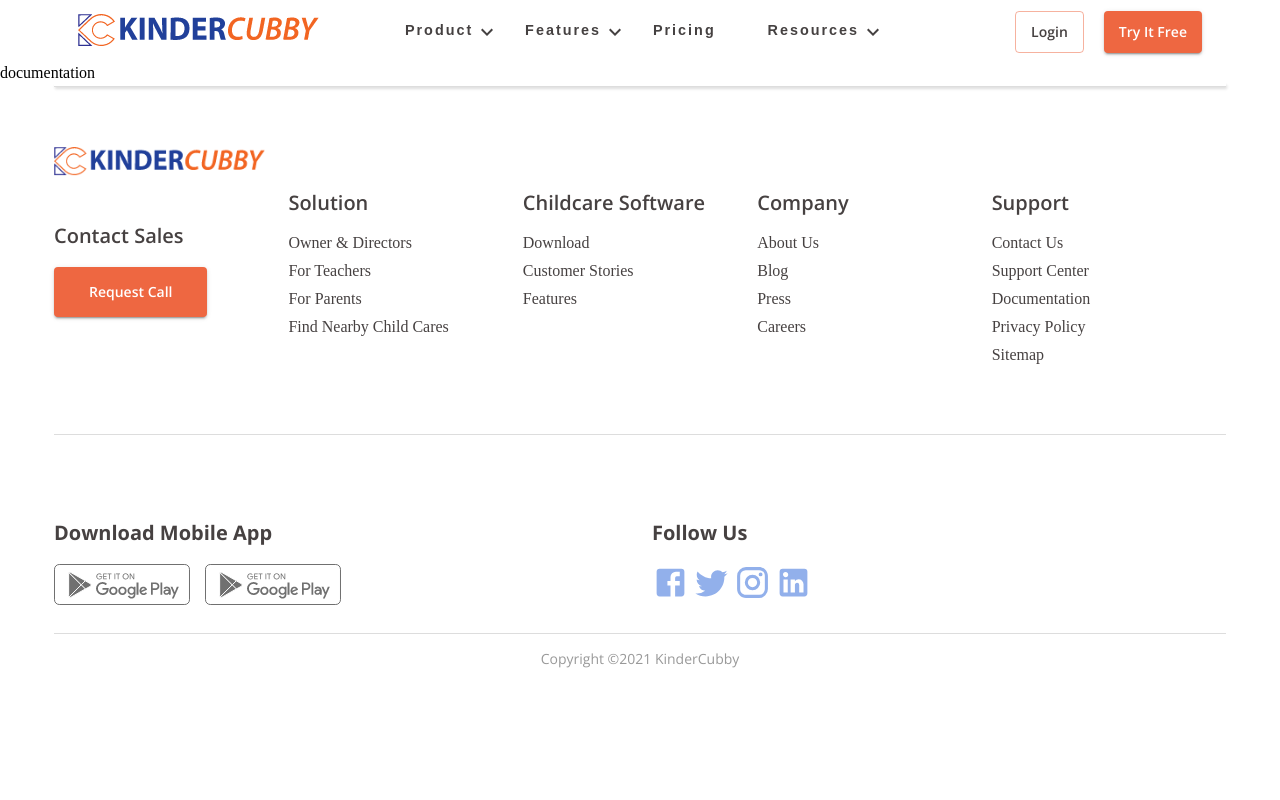
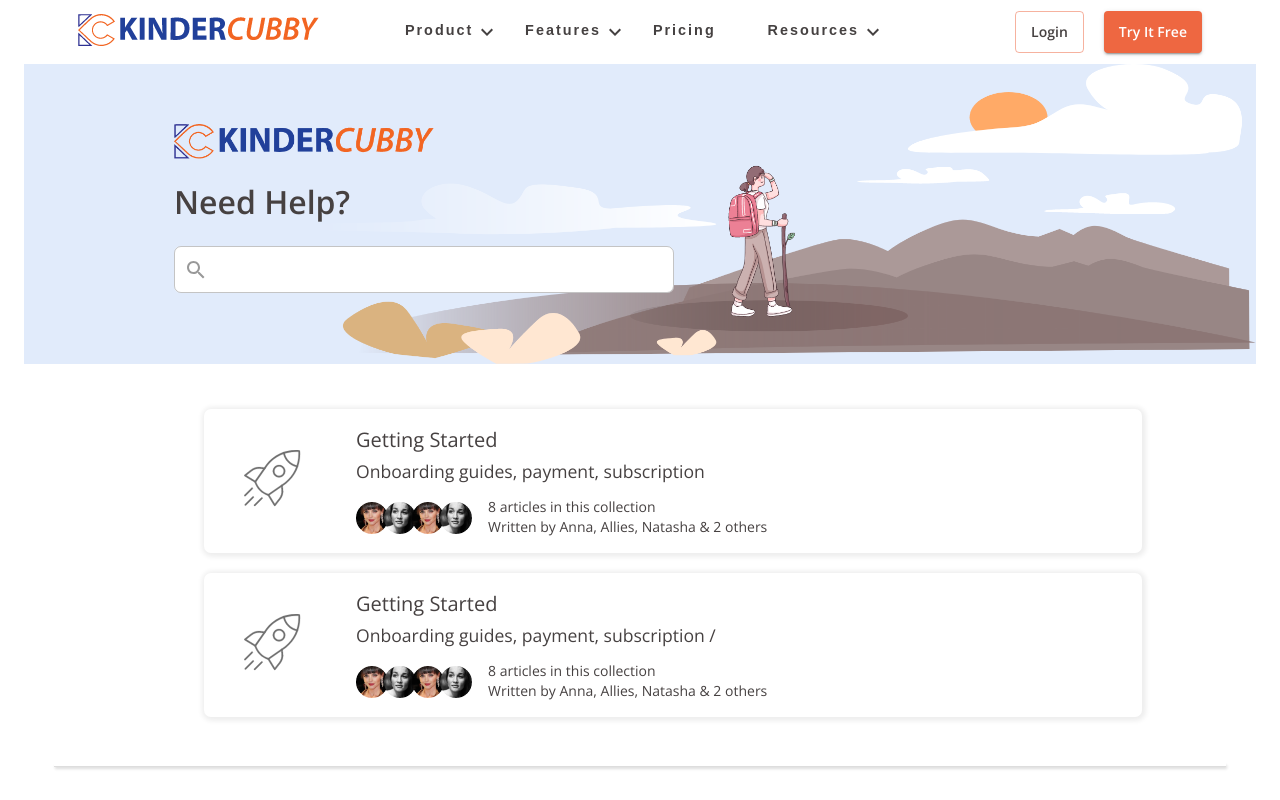
Before and after one commit to mozammel-newroz/kinder-cubby, a React (Create React App) app: page /documentation in a window 1280 px wide. Shown: the top 800 px of the page. Built offline with nearby package versions, Linux system fonts and the light colour scheme; a web font is replaced by a local one.

Commit message:
documentation done

```diff
--- a/src/pages/resources/Documentation.jsx
+++ b/src/pages/resources/Documentation.jsx
@@ -1,11 +1,217 @@
-import React from 'react'
+import React from "react";
+import Carousel from "nuka-carousel";
+import {
+  makeStyles,
+  IconButton,
+  Typography,
+  Container,
+  Grid,
+  TextField,
+} from "@material-ui/core";
+import SearchIcon from "@material-ui/icons/Search";
+
+import NeedHelp from "../../assets/images/NeedHelp@2x.png";
+import logo from "../../assets/images/KinderCubbyLogo@2x.png";
+import Rocket from "../../assets/images/Rocket.png";
+import Model1 from "../../assets/images/Model1.png";
+import Model2 from "../../assets/images/Model2.png";
+
+const useStyle = makeStyles((theme) => ({
+  wrapper: {
+    backgroundColor: "#E1EBFB",
+    backgroundImage: `url(${NeedHelp})`,
+    backgroundRepeat: "no-repeat",
+    backgroundSize: "contain, cover",
+    backgroundPosition: "right",
+    height: 300,
+  },
+  find_banner: {
+    padding: "60px 150px",
+    [theme.breakpoints.down("xs")]: {
+      padding: 20,
+    },
+  },
+  title: {
+    textAlign: "left",
+  },
+  banner_image: {
+    height: 35,
+    marginBottom: 15,
+  },
+  input: {
+    marginBottom: 30,
+  },
+  inputField: {
+    padding: "10px",
+    height: 47,
+    borderRadius: 7,
+    backgroundColor: "#fff",
+    width: 500,
+    [theme.breakpoints.down("xs")]: {
+      width: "100%",
+    },
+  },
+
+  search: {
+    color: "#999",
+  },
+  topics: {
+    margin: "45px 180px",
+    width: '100%',
+    [theme.breakpoints.down("xs")]: {
+      width: 'auto',
+      margin: 20,
+    },
+  },
+  box: {
+    display: "flex",
+    alignItems: "center",
+    justifyContent: 'flex-start',
+    boxShadow: "1px 1px 5px 3px #eee",
+    marginBottom: 20,
+    borderRadius: 7,
+    width: "100%",
+  },
+  left: {
+    padding: 40,
+  },
+  right: {
+    padding: "15px",
+    flex: 3,
+  },
+  h6: {
+    margin: 0,
+    textAlign: "left",
+  },
+  bottom_wrapper: {
+    display: "flex",
+  },
+  bottom: {
+    marginTop: 10,
+  },
+  user_li: {
+    marginRight: 20,
+    "& ul": {
+      display: "block",
+      marginTop: 15,
+    },
+    "& li": {
+      listStyle: "none",
+      float: "left",
+      marginRight: -4,
+    },
+  },
+}));
 
 const Documentation = () => {
+  const classes = useStyle();
   return (
     <div>
-      documentation
+      <Container maxWidth="lg">
+        <Grid container className={`${classes.wrapper}`}>
+          <Grid item lg={12}>
+            <div className={classes.find_banner}>
+              <img src={logo} alt="" className={classes.banner_image} />
+              <Typography variant="h4" className={classes.title}>
+                Need Help?
+              </Typography>
+
+              <TextField
+                fullWidth
+                variant="outlined"
+                className={classes.input}
+                InputProps={{
+                  className: classes.inputField,
+                  startAdornment: <SearchIcon className={classes.search} />,
+                }}
+              />
+            </div>
+          </Grid>
+        </Grid>
+      </Container>
+      <Container>
+        <Grid container>
+          <Grid item>
+            <div className={classes.topics}>
+              <div className={classes.box}>
+                <div className={classes.left}>
+                  <img src={Rocket} alt="" />
+                </div>
+                <div className={classes.right}>
+                  <Typography variant="h6" className={classes.h6}>
+                    Getting Started
+                  </Typography>
+                  <Typography variant="subtitle1">
+                    Onboarding guides, payment, subscription
+                  </Typography>
+                  <div className={classes.bottom_wrapper}>
+                    <div className={classes.user_li}>
+                      <ul>
+                        <li>
+                          <img src={Model1} alt="" />
+                        </li>
+                        <li>
+                          <img src={Model2} alt="" />
+                        </li>
+                        <li>
+                          <img src={Model1} alt="" />
+                        </li>
+                        <li>
+                          <img src={Model2} alt="" />
+                        </li>
+                      </ul>
+                    </div>
+                    <Typography variant="body2" className={classes.bottom}>
+                      8 articles in this collection
+                      <br />
+                      Written by Anna, Allies, Natasha & 2 others
+                    </Typography>
+                  </div>
+                </div>
+              </div>
+
+              <div className={classes.box}>
+                <div className={classes.left}>
+                  <img src={Rocket} alt="" />
+                </div>
+                <div className={classes.right}>
+                  <Typography variant="h6" className={classes.h6}>
+                    Getting Started
+                  </Typography>
+                  <Typography variant="subtitle1">
+                    Onboarding guides, payment, subscription /
+                  </Typography>
+                  <div className={classes.bottom_wrapper}>
+                    <div className={classes.user_li}>
+                      <ul>
+                        <li>
+                          <img src={Model1} alt="" />
+                        </li>
+                        <li>
+                          <img src={Model2} alt="" />
+                        </li>
+                        <li>
+                          <img src={Model1} alt="" />
+                        </li>
+                        <li>
+                          <img src={Model2} alt="" />
+                        </li>
+                      </ul>
+                    </div>
+                    <Typography variant="body2" className={classes.bottom}>
+                      8 articles in this collection
+                      <br />
+                      Written by Anna, Allies, Natasha & 2 others
+                    </Typography>
+                  </div>
+                </div>
+              </div>
+            </div>
+          </Grid>
+        </Grid>
+      </Container>
     </div>
-  )
-}
+  );
+};
 
-export default Documentation
+export default Documentation;
```
